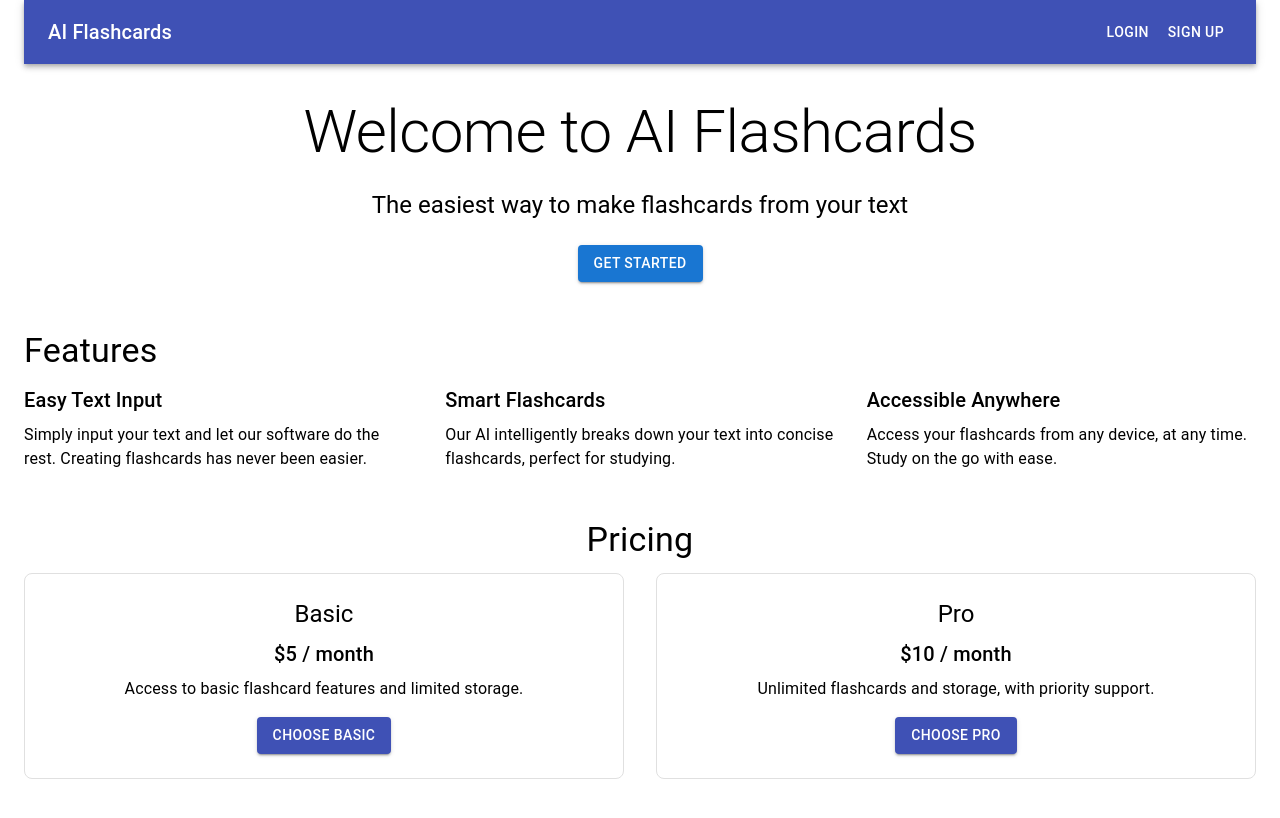
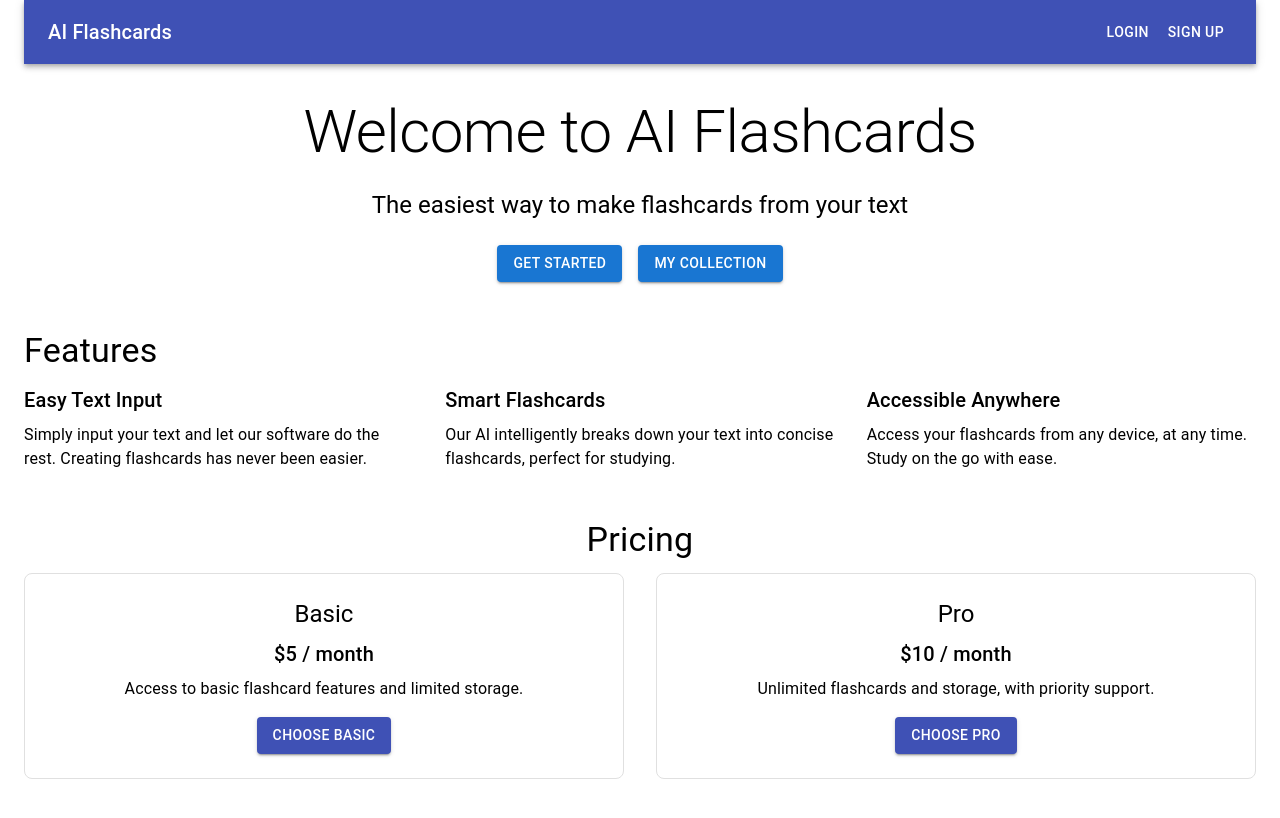
Before and after one commit to nickyim/ai-flashcards, a Next.js app: page / in a window 1280 px wide. Shown: the top 818 px of the page. Built offline with nearby package versions, Linux system fonts and the light colour scheme; no server answers.

Commit message:
UI Changes

```diff
--- a/app/page.js
+++ b/app/page.js
@@ -47,6 +47,10 @@ export default function Home() {
     router.push('/generate');
   }
 
+  const handleMyCollection = () => {
+    router.push('/flashcards');
+  }
+
 
   return (
     <Container maxWidth="100vw">
@@ -87,9 +91,14 @@ export default function Home() {
           {" "}
           The easiest way to make flashcards from your text
         </Typography>
-        <Button variant="contained" color="primary" sx={{ mt: 2 }} onClick={handleGetStarted}>
-          Get Started
-        </Button>
+        <Box>
+          <Button variant="contained" color="primary" sx={{ mt: 2, mr: 2 }} onClick={handleGetStarted}>
+            Get Started
+          </Button>
+          <Button variant="contained" color="primary" sx={{ mt: 2 }} onClick={handleMyCollection}>
+            My Collection
+          </Button>
+        </Box>
       </Box>
       <Box sx={{ my: 6 }}>
         <Typography variant="h4" gutterBottom>
```
